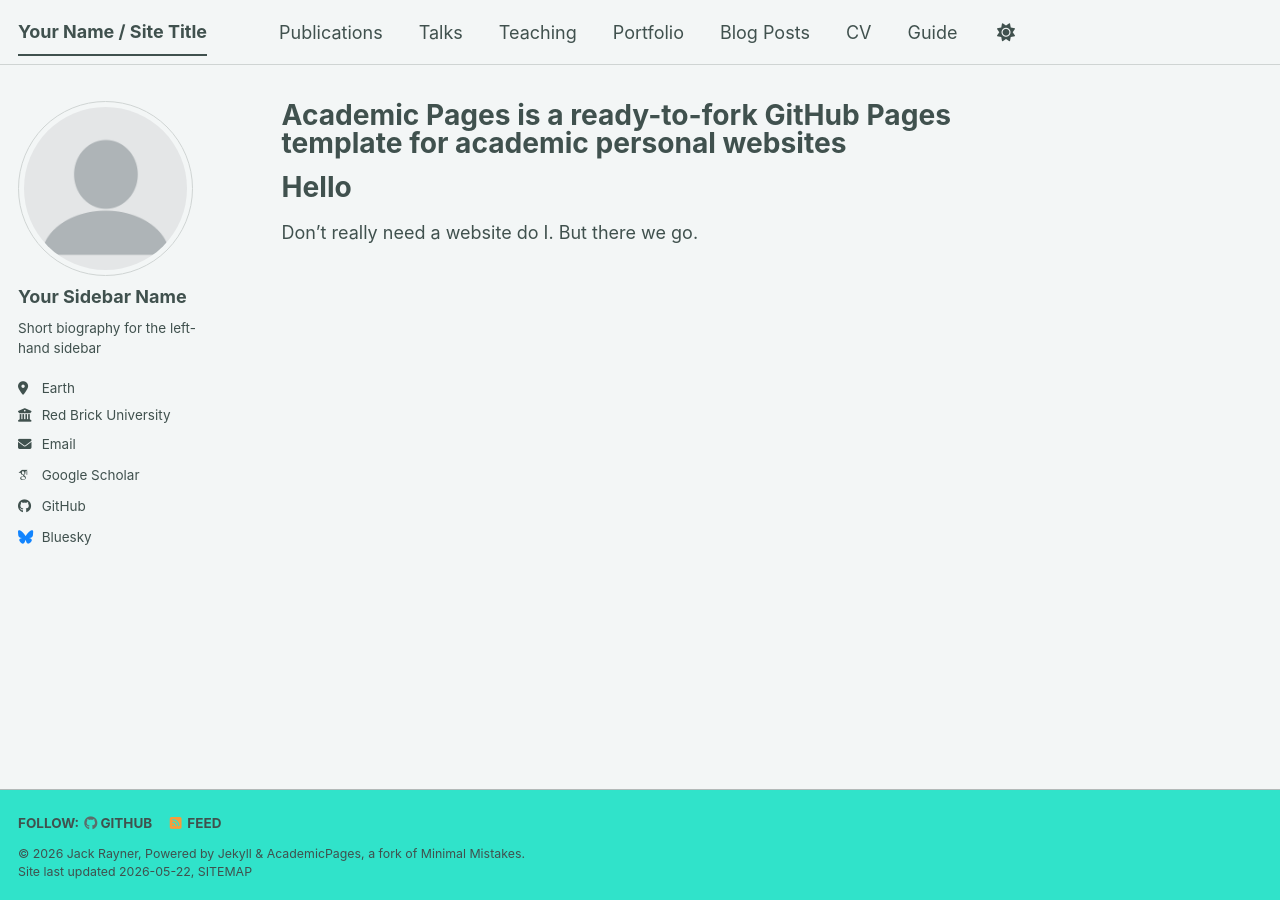
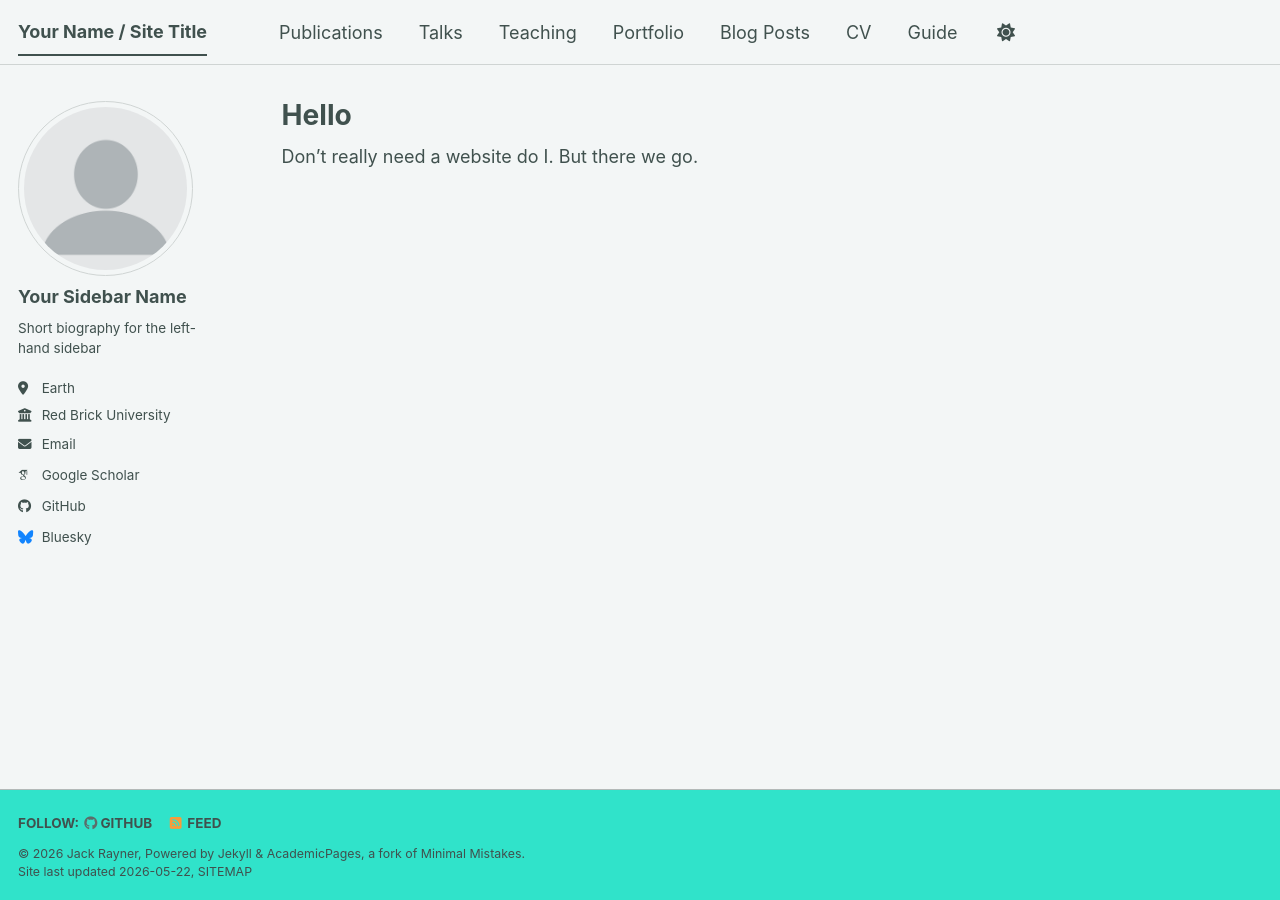
Before and after one commit to jackgrayner/jackgrayner.github.io, a Jekyll site: the page built from _pages/about.md, in a window 1280 px wide. Built offline with Jekyll 4.4.1, drawn with Linux system fonts in a browser that asks for light colours; some web fonts are replaced; a script bundle is joined from its source files by our own code; library files that are not in the unit come from our copies.

Commit message:
Update about.md

```diff
--- a/_pages/about.md
+++ b/_pages/about.md
@@ -1,12 +1,10 @@
 ---
 permalink: /
-title: "Academic Pages is a ready-to-fork GitHub Pages template for academic personal websites"
+title: "Hello"
 author_profile: true
 redirect_from:
   - /about/
   - /about.html
 ---
 
-Hello
-======
 Don't really need a website do I. But there we go.
```
